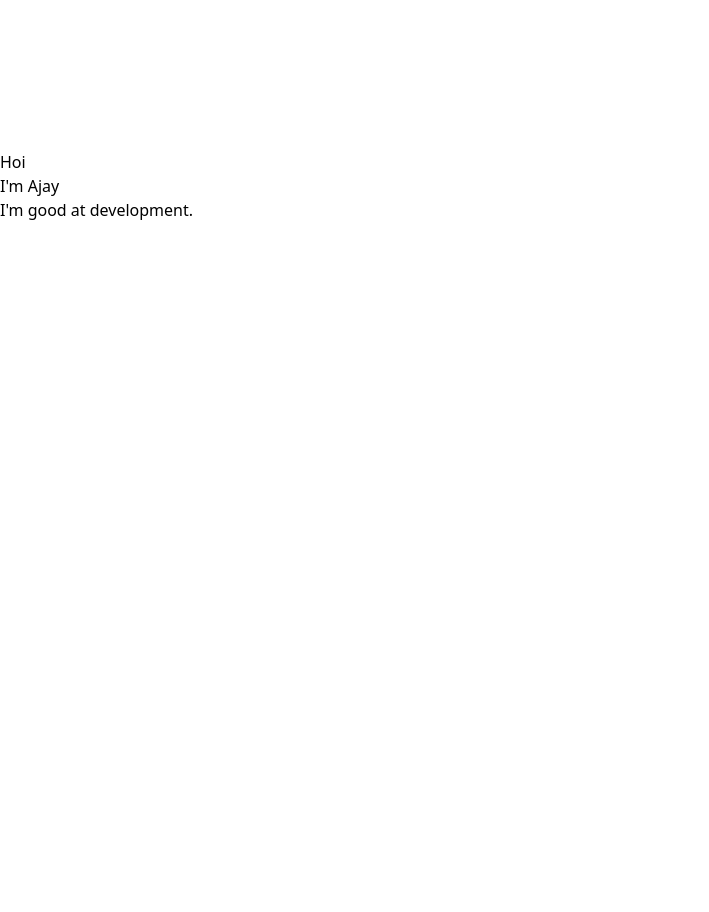
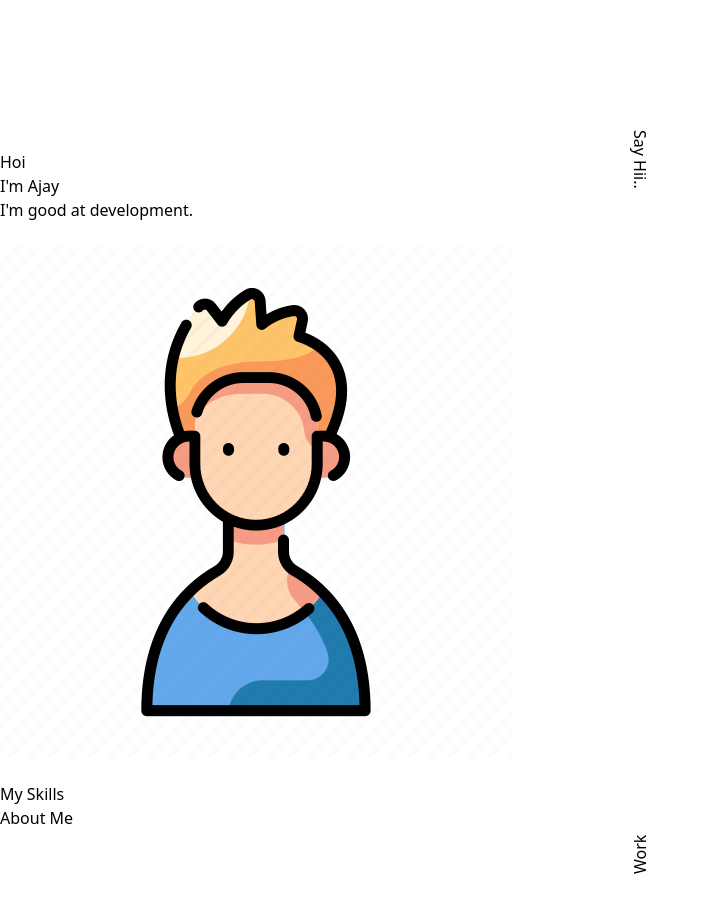
Before and after one commit to Ajay-S-Biradar/Portfolio, a React (Vite) app in the folder portfolio/: page / in a window 1280 px wide. Shown: the part 3840-4752 px from the top of the page, without its empty margins (0-709 px from the left). Before the commit the page ends 4062 px from the top, so only its background shows below. Built offline with nearby package versions, Linux system fonts and the light colour scheme.

Commit message:
added more to the home page

```diff
--- a/portfolio/src/pages/Home.jsx
+++ b/portfolio/src/pages/Home.jsx
@@ -20,7 +20,7 @@ const Home = () => {
       }}
       >
       </motion.div>
-          <motion.div
+      <motion.div
             className='flex bg-black w-full'
             style={{ transformOrigin: 'right' }}
             initial={{ scaleX:0 }}
@@ -41,17 +41,131 @@ const Home = () => {
               }}
             >
               <div className='flex'>
-                <div className='flex h-96 gap-3 flex-col justify-center items-start border border-[#fcf6f4] text-[#fcf6f4] p-6'>
+                <div className='flex h-96 gap-3 flex-col justify-center items-start border border-r-0 border-[#fcf6f4] text-[#fcf6f4] p-6'>
                   <div className='m-1 p-2 text-7xl font-extrabold font-serif'>Hoi</div>
                   <div className='m-1 p-2 text-5xl font-semibold  font-serif'>I'm Ajay</div>
                   <div className='m-1 p-2 text-4xl font-semibold text-gray-400  font-serif'>I'm good at development.</div>
                 </div>
               </div>
             </motion.div>
+            <motion.div
+              className='absolute top-[45%] text-xl font-medium p-3 text-[#fcf6f4] cursor-pointer'
+              initial={{
+                rotate: -90 ,
+                scaleX:0
+              }}
+              whileHover={{
+                scale: 1.2,
+                transition:{duration:.4}
+              }}
+              whileTap={{
+                rotate: -95,
+                scale: 0.9,
+                transition:{duration:.4}
+              }}
+              animate={{
+                scaleX:[0,0,1],
+                transition:{
+                  duration:2
+                }
+              }}
+              transition={{
+                ease: "easeInOut",
+                times:[0,.5,1]
+              }}
+            >
+              Work
+            </motion.div>
+      </motion.div>
+      <div className='flex bg-[#fcf6f4] w-full'>
+        <motion.div className='flex items-center justify-start w-full h-full'
+        initial={{
+          scaleY:0
+        }}
+        animate={{
+          scaleY:[0,0,1]
+        }}
+        transition={{
+          duration:2,
+          ease:"easeIn",
+          times:[0,.5,1]
+        }}
+        >
+          <div className='flex'>
+            <div className='flex h-96 w-[450px] border-l-0 border border-black'>
+              <img src="avatar.png" alt="" />
+            </div>
+          </div>
           </motion.div>
-        <div className='flex bg-[#fcf6f4] w-full'>
-
-        </div>
+          <motion.div className='absolute right-0 top-[45%] text-xl font-medium p-3 text-black cursor-pointer'
+          initial={{
+            rotate: 90 ,
+            scaleX:0
+          }}
+          whileHover={{
+            scale: 1.2,
+            transition:{duration:.4}
+          }}
+          whileTap={{
+            rotate: 95,
+            scale: 0.9,
+            transition:{duration:.4}
+          }}
+          animate={{
+            scaleX:[0,0,1],
+            transition:{
+              duration:2
+            }
+          }}
+          transition={{
+            ease: "easeInOut",
+            times:[0,.5,1]
+          }}
+          >
+            Say Hii..
+          </motion.div>
+      </div>
+      <motion.div className='absolute w-full bottom-0 flex justify-evenly text-xl font-medium origin-bottom'
+      initial={{
+        scaleY:0,
+      }}
+      animate={{
+        scaleY:[0,0,1]
+      }}
+      transition={{
+        duration:1.5,
+        times:[0,.5,1]
+      }}
+      >
+        <motion.div className='text-[#fcf6f4] m-3 p-3 cursor-pointer'
+        whileHover={{
+          scale:1.2
+        }}
+        whileTap={{
+          rotate:"5deg",
+          scale:.9
+        }}
+        transition={{
+          ease:"easeInOut"
+        }}
+        >
+          My Skills
+        </motion.div>
+        <motion.div className='m-3 p-3 cursor-pointer'
+        whileHover={{
+          scale:1.2
+        }}
+        whileTap={{
+          rotate:"5deg",
+          scale:.9
+        }}
+        transition={{
+          ease:"easeInOut"
+        }}
+        >
+          About Me
+        </motion.div>
+      </motion.div>
     </div>
   )
 }
```
Also changed, not shown: portfolio/public/avatar.png (added).
